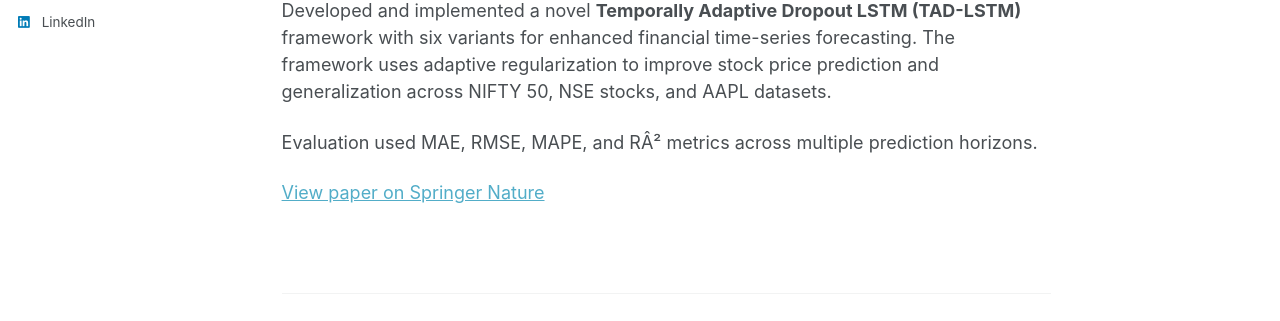
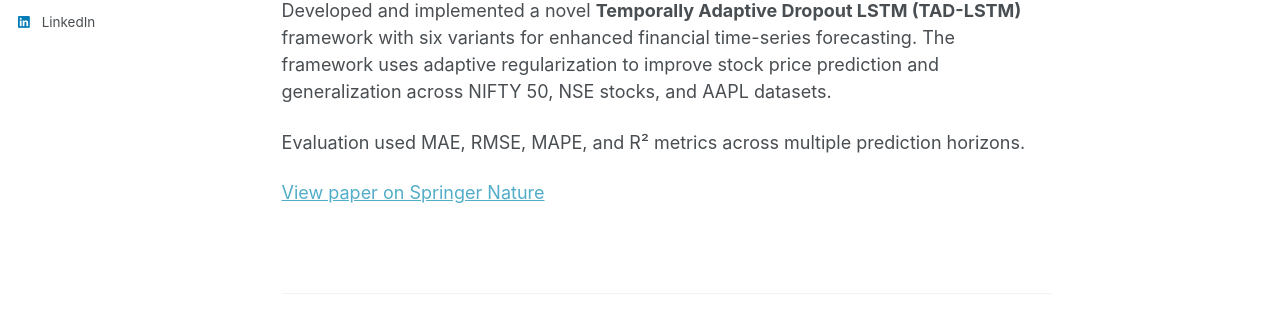
Before and after one commit to LakshmanS27/LakshmanS27.github.io, a Jekyll site: the page built from _publications/tad-lstm.md, in a window 1280 px wide. Shown: the part 329-650 px from the top of the page. Built offline with Jekyll 4.4.1, drawn with Linux system fonts in a browser that asks for light colours; a style sheet for code colours, icons or effects is not loaded.

Commit message:
Correct text encoding in profile and research content

```diff
--- a/_publications/tad-lstm.md
+++ b/_publications/tad-lstm.md
@@ -16,6 +16,6 @@ Published in **Neural Computing and Applications**, Springer Nature, Volume 38,
 
 Developed and implemented a novel **Temporally Adaptive Dropout LSTM (TAD-LSTM)** framework with six variants for enhanced financial time-series forecasting. The framework uses adaptive regularization to improve stock price prediction and generalization across NIFTY 50, NSE stocks, and AAPL datasets.
 
-Evaluation used MAE, RMSE, MAPE, and RÂ² metrics across multiple prediction horizons.
+Evaluation used MAE, RMSE, MAPE, and R&sup2; metrics across multiple prediction horizons.
 
 [View paper on Springer Nature](https://link.springer.com/article/10.1007/s00521-026-12065-4)
```
Also changed, not shown: _pages/about.md (+2 -2 lines).
